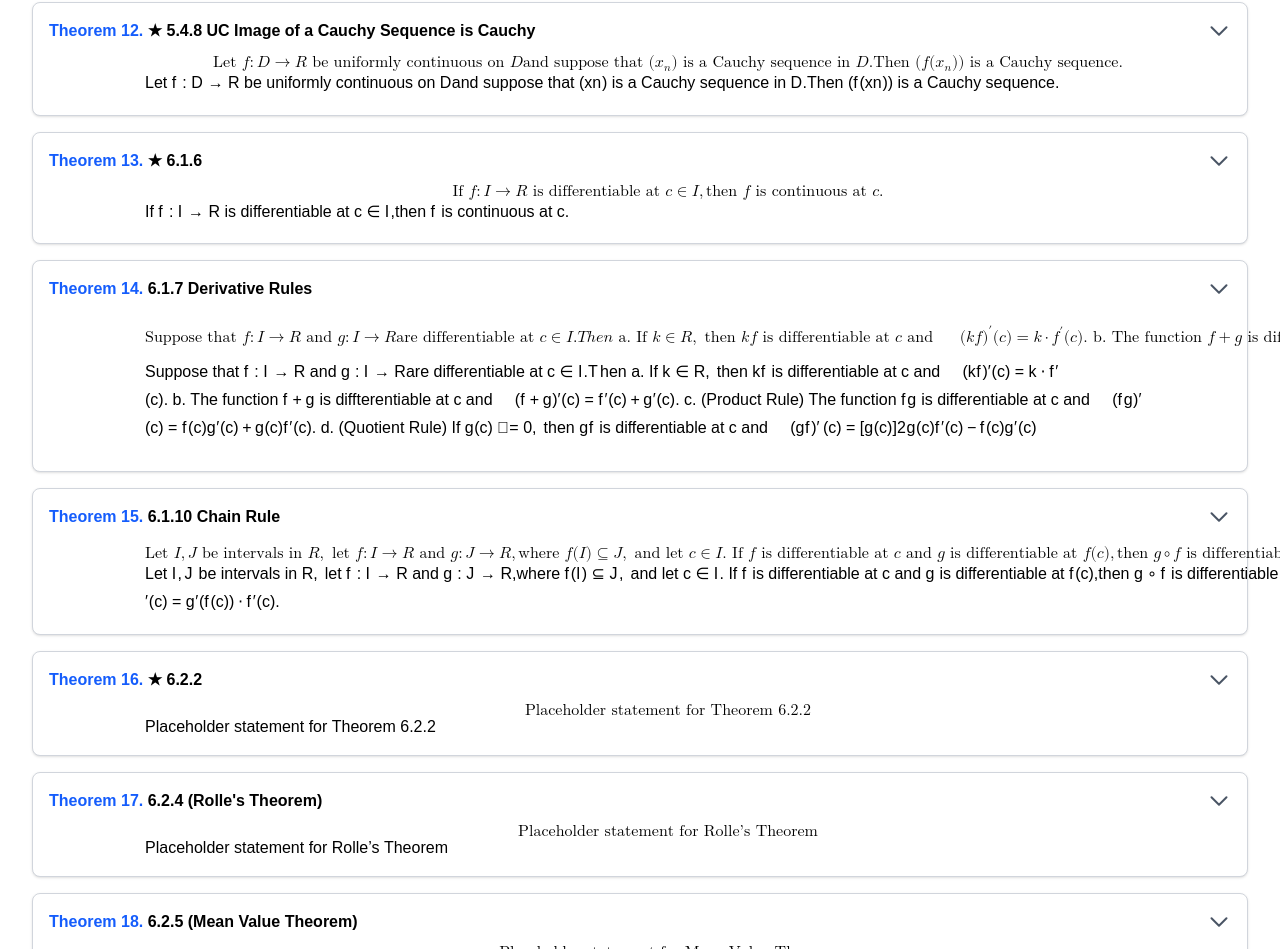
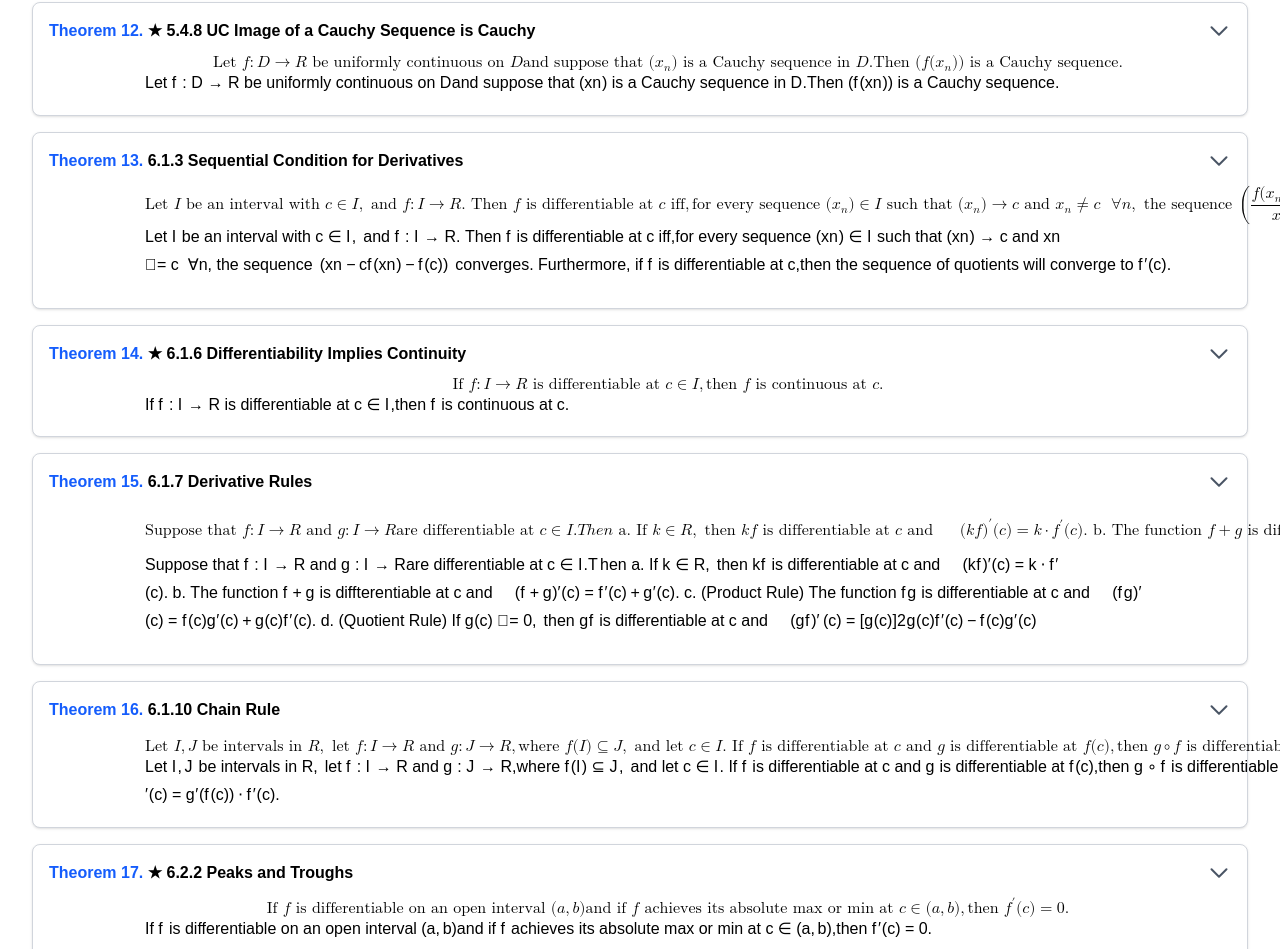
Before and after one commit to ibascom7/yumei, a Next.js app: page /notes/intermediate-analysis/theorems in a window 1280 px wide. Shown: the part 1979-2928 px from the top of the page. Built offline with nearby package versions, Linux system fonts and the light colour scheme.

Commit message:
SO MANY THEOREMS

```diff
--- a/app/notes/intermediate-analysis/definitions/page.tsx
+++ b/app/notes/intermediate-analysis/definitions/page.tsx
@@ -87,7 +87,7 @@ export default function DefinitionsPage() {
     },
     {
       number: 7,
-      term: "6.1.1 Series Convergence",
+      term: "6.1.1 Differentiable",
       definition: `\\text{Let } f \\text{ be a real-valued function defined on an interval } I
                    \\\\ \\text{containing the point c. We say that } f \\text{ is differentiable at } c
                    \\\\ \\text{if the limit }
--- a/app/notes/intermediate-analysis/theorems/page.tsx
+++ b/app/notes/intermediate-analysis/theorems/page.tsx
@@ -204,7 +204,22 @@ export default function TheoremsPage() {
     },
     {
       number: 13,
-      title: "★ 6.1.6",
+      title: "6.1.3 Sequential Condition for Derivatives",
+      statement: `\\text{Let } I \\text{ be an interval with } c \\in I, \\text{ and } f: I \\to \\R.
+                  \\\\ \\
+                  \\\\ \\text{Then } f \\text{ is differentiable at } c \\text{ iff},
+                  \\\\ \\text{for every sequence } (x_n) \\in I \\text{ such that } (x_n) \\to c \\text{ and } x_n \\neq c \\ \\ \\forall n,
+                  \\\\ \\
+                  \\\\ \\text{the sequence } \\left(\\frac{f(x_n)-f(c)}{x_n-c}\\right) \\text{ converges.}
+                  \\\\ \\
+                  \\\\ \\text{Furthermore, if } f \\text{ is differentiable at } c,
+                  \\\\ \\text{then the sequence of quotients will converge to } f'(c).
+      `,
+      proof: `\\text{you thought}`
+    },
+    {
+      number: 14,
+      title: "★ 6.1.6 Differentiability Implies Continuity",
       statement: `\\text{If } f: I \\to \\R \\text{ is differentiable at } c \\in I,
                   \\\\ \\text{then } f \\text{ is continuous at } c.
       `,
@@ -225,7 +240,7 @@ export default function TheoremsPage() {
       `
     },
     {
-      number: 14,
+      number: 15,
       title: "6.1.7 Derivative Rules",
       statement: `\\text{Suppose that } f: I \\to \\R \\text{ and } g: I \\to \\R
                   \\\\ \\text{are differentiable at } c \\in I. Then
@@ -249,7 +264,7 @@ export default function TheoremsPage() {
       proof: `\\text{Proof...}`
     },
     {
-      number: 15,
+      number: 16,
       title: "6.1.10 Chain Rule",
       statement: `\\text{Let } I, J \\text{ be intervals in } \\R, \\text{ let } f: I \\to \\R \\text{ and } g: J \\to \\R,
                   \\\\ \\text{where } f(I) \\subseteq J, \\text{ and let } c \\in I.
@@ -262,45 +277,128 @@ export default function TheoremsPage() {
       proof: `\\text{Proof...}`
     },
     {
-      number: 16,
-      title: "★ 6.2.2",
-      statement: "\\text{Placeholder statement for Theorem 6.2.2}",
-      proof: `\\text{Proof...}`
-    },
-    {
       number: 17,
-      title: "6.2.4 (Rolle's Theorem)",
-      statement: "\\text{Placeholder statement for Rolle's Theorem}",
-      proof: `\\text{Proof...}`
+      title: "★ 6.2.2 Peaks and Troughs",
+      statement: `\\text{If } f \\text{ is differentiable on an open interval } (a,b)
+                  \\\\ \\text{and if } f \\text{ achieves its absolute max or min} \\text{ at } c \\in (a,b),
+                  \\\\ \\text{then } f'(c) = 0.
+      `,
+      proof: `\\text{Suppose that } f \\text{ achieves its absolute max at c.}
+              \\\\ \\text{That is, } f(x) \\leq f(c) \\ \\ \\forall x \\in (a, b).
+              \\\\ \\
+              \\\\ \\text{Let } (x_n) \\to c \\text{ such that } a < x_n < c \\ \\ \\forall n \\in \\N.
+              \\\\ \\
+              \\\\ \\text{Then, since } f \\text{ is differentiable at } c,
+              \\\\ \\text{[[theorem 13]] implies that the sequence}
+              \\\\ \\
+              \\\\ \\left(\\frac{f(x_n)-f(c)}{x_n-c}\\right) \\text{ converges to } f'(c).
+              \\\\ \\
+              \\\\ \\text{But each term in this sequence of quotients is positive,}
+              \\\\ \\text{since } f(x_n) \\leq f(c) \\text{ and } x_n < c. \\text{ Thus } f'(c) \\geq 0.
+              \\\\ \\
+              \\\\ \\text{Similarly, let } (y_n) \\text{ be a sequence converging to } c \\text{ such that }
+              \\\\ c < y_n < b \\ \\ \\forall n. \\text{ Then the terms of the sequence}
+              \\\\ \\
+              \\\\ \\left(\\frac{f(y_n)-f(c)}{y_n-c}\\right)
+              \\\\ \\
+              \\\\ \\text{are all negative, since } f(y_n) \\leq f(c) \\text{ and } y_n > c.
+              \\\\ \\text{Since the sequence of quotients again converges to } f'(c),
+              \\\\ \\text{we must have } f'(c) \\leq 0.
+              \\\\ \\text{Therefore, we conclude that } f'(c) = 0.
+              \\\\ \\
+              \\\\ \\text{The absolute minimum case can be obtained}
+              \\\\ \\text{by applying the above result to } -f.
+      `
     },
     {
       number: 18,
-      title: "6.2.5 (Mean Value Theorem)",
-      statement: "\\text{Placeholder statement for Mean Value Theorem}",
+      title: "6.2.4 Rolle's Theorem",
+      statement: `\\text{Let } f \\text{ be a continuous function on } [a,b]
+                  \\\\ \\text{that is differentiable on } (a, b)
+                  \\\\ \\text{and such that } f(a) = f(b).
+                  \\\\ \\text{Then } \\exists c \\in (a,b) \\text{ such that } f'(c) = 0.
+      `,
       proof: `\\text{Proof...}`
     },
     {
       number: 19,
-      title: "6.2.8",
-      statement: "\\text{Placeholder statement for Theorem 6.2.8}",
+      title: "6.2.5 Mean Value Theorem",
+      statement: `\\text{Let } f \\text{ be a continuous function on } [a,b]
+                  \\\\ \\text{that is differentiable on } (a,b).
+                  \\\\ \\
+                  \\\\ \\text{Then } \\exists c \\in (a,b) \\text{ such that }
+                  \\\\ \\
+                  \\\\ f'(c) = \\frac{f(b)-f(a)}{b-a}.
+      `,
       proof: `\\text{Proof...}`
     },
     {
       number: 20,
-      title: "6.2.9",
-      statement: "\\text{Placeholder statement for Corollary 6.2.9}",
+      title: "6.2.8 Constant Functions",
+      statement: `\\text{Let } f \\text{ be continuous on } [a,b] \\text{ and differentiable on } (a,b).
+                  \\\\ \\text{If } f'(x) = 0 \\ \\ \\forall x \\in (a,b),
+                  \\\\ \\text{then } f \\text{ is constant on } [a,b].
+      `,
       proof: `\\text{Proof...}`
     },
     {
       number: 21,
-      title: "★ 6.2.11",
-      statement: "\\text{Placeholder statement for Theorem 6.2.11}",
+      title: "6.2.9 Same Derivative Implies Antiderivatives Offset by a Constant",
+      statement: `\\text{Let } f \\text{ and } g \\text{ be continuous on } [a,b] \\text{ and differentiable on } (a,b).
+                  \\\\ \\text{Suppose that } f'(x) = g'(x) \\ \\ \\forall x \\in (a,b),
+                  \\\\ \\text{then } \\exists \\text{ a constant } C \\text{ such that } f = g + C \\text{ on } [a,b].
+      `,
       proof: `\\text{Proof...}`
     },
     {
       number: 22,
-      title: "6.2.13 (Inverse Function Theorem)",
-      statement: "\\text{Placeholder statement for Inverse Function Theorem}",
+      title: "★ 6.2.11 Strict Parity Implies Monotonicity",
+      statement: `\\text{Let } f \\text{ be differentiable on an interval } I. \\text{ Then}
+                  \\\\ \\
+                  \\\\ \\text{a. If } f'(x) > 0 \\ \\ \\forall x \\in I,
+                  \\\\ \\ \\ \\ \\ \\text{then } f \\text{ is strictly increasing on } I.
+                  \\\\ \\
+                  \\\\ \\text{b. If } f'(x) < 0 \\ \\ \\forall x \\in I,
+                  \\\\ \\ \\ \\ \\ \\text{then } f \\text{ is strictly decreasing on } I.
+
+      `,
+      proof: `\\text{Suppose that } f'(x) > 0 \\ \\ \\forall x \\in I,
+              \\\\ \\text{and let } x_1, x_2 \\in I \\text{ with } x_1 < x_2.
+              \\\\ \\
+              \\\\ \\text{Since } f \\text{ is continuous on } [x_1, x_2] \\text{ and differentiable on } (x_1, x_2),
+              \\\\ \\text{[[theorem 19]](MVT) implies that } \\ \\exists c \\in (x_1, x_2) \\text{ such that}
+              \\\\ \\
+              \\\\ f(x_2) - f(x_1) = f'(c)(x_2 - x_1).
+              \\\\ \\
+              \\\\ \\text{Since } f'(c) > 0 \\text{ and } x_2 - x_1 > 0,
+              \\\\ \\text{we must have } f(x_2) > f(x_1). \\text{ Thus } f \\text{ is strictly increasing on } I.
+              \\\\ \\
+              \\\\ \\text{Now, suppose that } f'(x) < 0 \\ \\ \\forall x \\in I,
+              \\\\ \\text{and let } x_1, x_2 \\in I \\text{ with } x_1 > x_2.
+              \\\\ \\
+              \\\\ \\text{Since } f \\text{ is continuous on } [x_1, x_2] \\text{ and differentiable on } (x_1, x_2),
+              \\\\ \\text{[[theorem 19]](MVT) implies that } \\ \\exists c \\in (x_1, x_2) \\text{ such that}
+              \\\\ \\
+              \\\\ f(x_2) - f(x_1) = f'(c)(x_2 - x_1).
+              \\\\ \\
+              \\\\ \\text{Since } f'(c) < 0 \\text{ and } x_2 - x_1 < 0,
+              \\\\ \\text{we must have } f(x_2) < f(x_1). \\text{ Thus } f \\text{ is strictly decreasing on } I.
+
+      `
+    },
+    {
+      number: 23,
+      title: "6.2.13 Inverse Function Theorem",
+      statement: `\\text{Suppose that } f \\text{ is differentiable on an interval } I
+                  \\\\ \\text{and } f'(x) \\neq 0 \\ \\ \\forall x \\in I.
+                  \\\\ \\
+                  \\\\ \\text{Then } f \\text{ is injective, }
+                  \\\\ f^{-1} \\text{ is differentiable on } f(I), \\text{ and }
+                  \\\\ \\
+                  \\\\ (f^{-1})'(y) = \\frac{1}{f'(x)},
+                  \\\\ \\
+                  \\\\ \\text{where } y = f(x).
+      `,
       proof: `\\text{Proof...}`
     }
   ];
```
